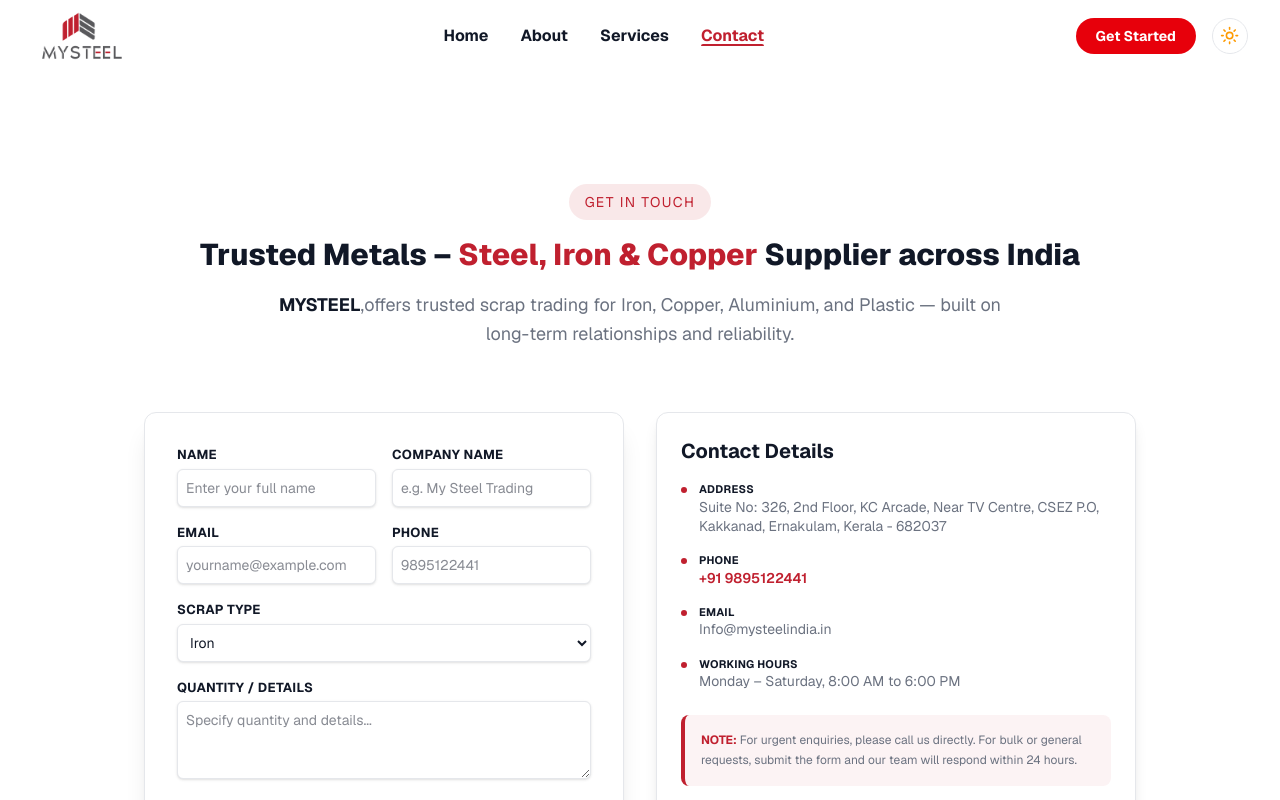
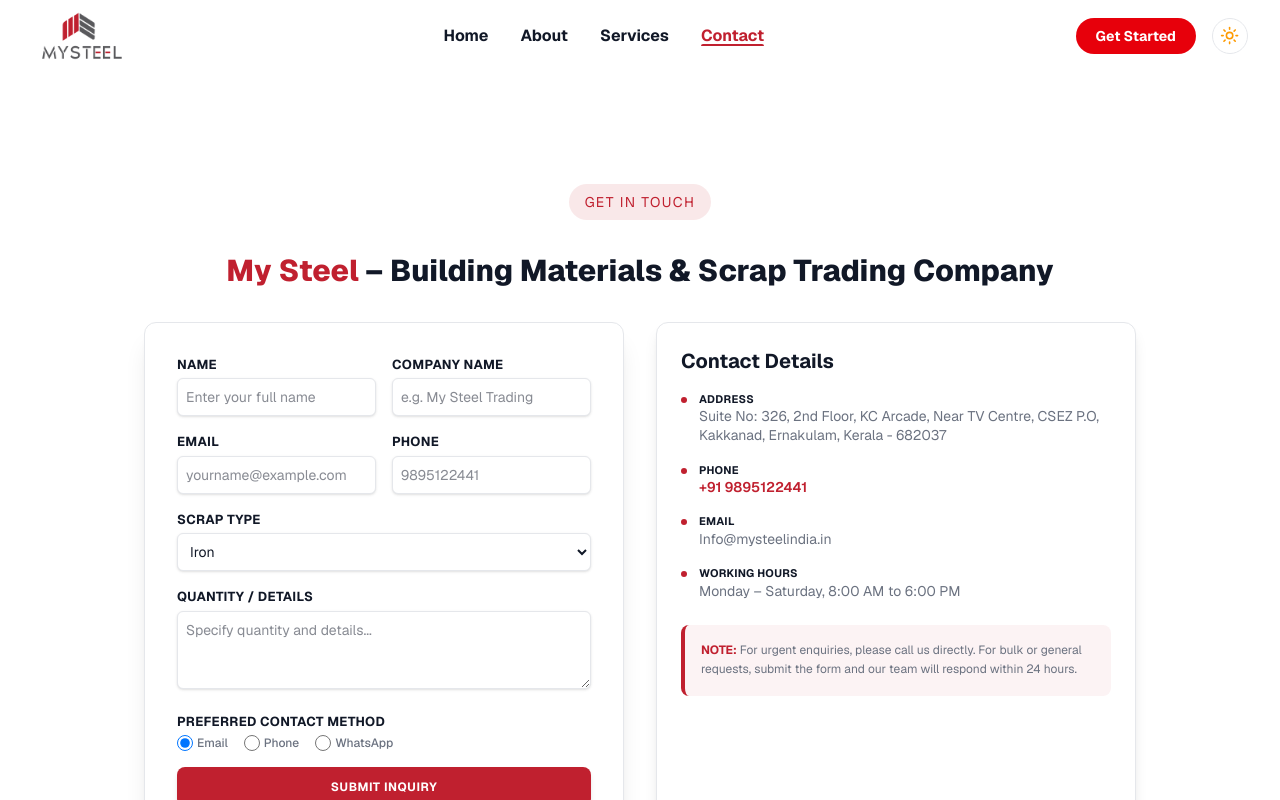
Before and after one commit to Sujith-Sukumar/mysteel, a Next.js app: page /contact in a window 1280 px wide. Shown: the top 800 px of the page. Built offline with nearby package versions, Linux system fonts and the light colour scheme.

Commit message:
changed the conent of contact page

```diff
--- a/app/about/About.jsx
+++ b/app/about/About.jsx
@@ -76,7 +76,7 @@
                 className="text-3xl font-black leading-tight text-foreground md:text-5xl tracking-tight"
               >
                 Building Stronger Industries with <br />
-                <span className="text-primary">Responsible Trading</span>
+                <span className="text-primary">Reliable Scrap Trading</span>
               </motion.h1>
               <motion.div
                 variants={itemVariants}
--- a/app/contact/Contact.jsx
+++ b/app/contact/Contact.jsx
@@ -147,16 +147,17 @@
               whileInView="visible"
               viewport={{ once: true }}
               variants={staggerContainer}
-              className="text-center mb-16 space-y-4"
+              className="text-center mb-8 space-y-4"
             >
-              <motion.div variants={fadeInUp} className="inline-block rounded-full bg-primary/10 px-4 py-2 text-sm font-Semibold uppercase tracking-widest text-primary mt-4">
+              <motion.div variants={fadeInUp} className="inline-block rounded-full bg-primary/10 px-4 py-2 text-sm font-Semibold uppercase tracking-widest text-primary m-4">
                 Get In Touch
               </motion.div>
-              <motion.h1 variants={fadeInUp} className="text-2xl font-extrabold leading-tight text-foreground md:text-3xl">
-                Trusted Metals – <span className="text-primary">Steel, Iron & Copper</span> Supplier across India              </motion.h1>
-              <motion.p variants={fadeInUp} className="text-lg leading-relaxed text-muted-foreground max-w-3xl mx-auto">
+              <motion.h1 variants={fadeInUp} className="text-2xl font-extrabold leading-tight text-foreground md:text-3xl mt-4">
+                  <span className="text-primary">My Steel</span> – Building Materials & Scrap Trading Company
+              </motion.h1>
+              {/* <motion.p variants={fadeInUp} className="text-lg leading-relaxed text-muted-foreground max-w-3xl mx-auto">
                 <strong className="text-foreground uppercase">MySteel</strong>,offers trusted scrap trading for Iron, Copper, Aluminium, and Plastic — built on long-term relationships and reliability.
-              </motion.p>
+              </motion.p> */}
             </motion.div>
 
             {/* 2) Contact Details + Form */}
```
